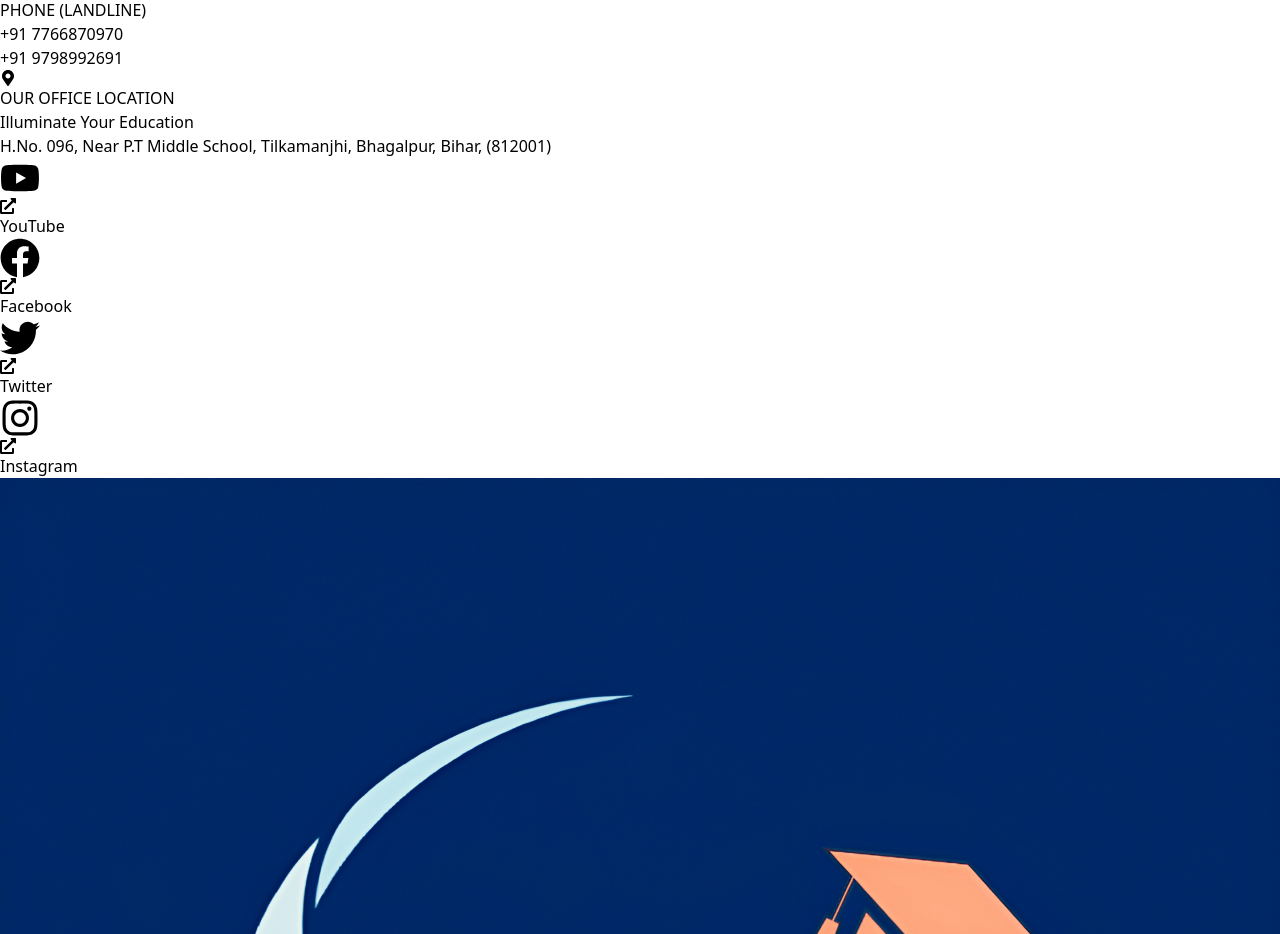
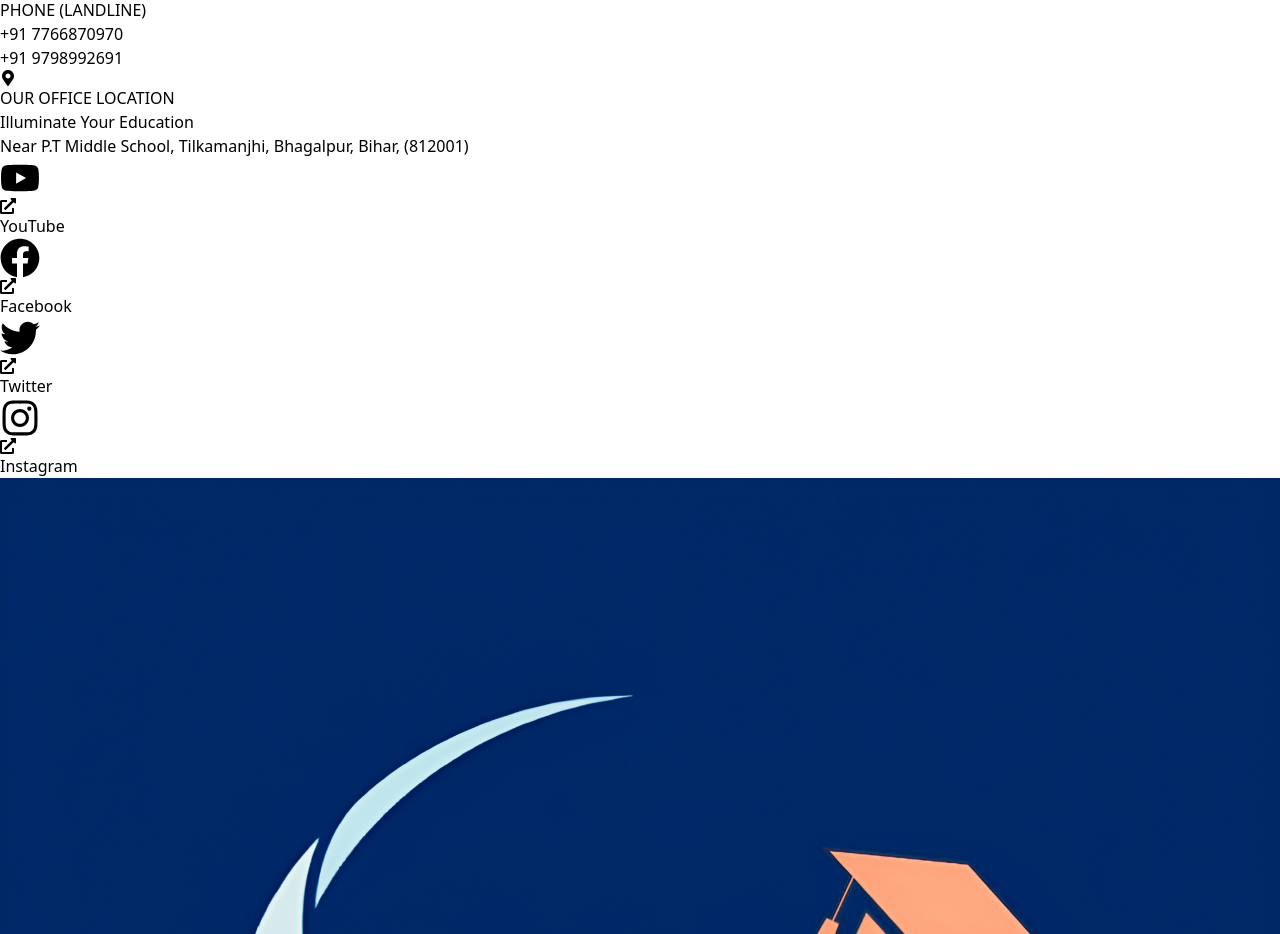
Before and after one commit to LakshmanKrsah/EducationApp, a React (Vite) app in the folder IYE/: page /contact in a window 1280 px wide. Shown: the part 5682-6616 px from the top of the page. Built offline with nearby package versions, Linux system fonts and the light colour scheme.

Commit message:
some change in about

```diff
--- a/IYE/src/component/AboutUs.jsx
+++ b/IYE/src/component/AboutUs.jsx
@@ -192,7 +192,7 @@ const AboutUs = () => {
                             <div className="bg-white dark:bg-slate-800 rounded-lg shadow-lg overflow-hidden">
                                 <img
                                     src="./public/images/shubham.jpg"
-                                    alt="Ella Grace"
+                                    alt="Shubham Anand"
                                     className="w-full h-80 object-cover"
                                 />
                                 <div className="p-4 text-center">
@@ -216,7 +216,7 @@ const AboutUs = () => {
                             <div className="bg-white dark:bg-slate-800 rounded-lg shadow-lg overflow-hidden">
                                 <img
                                     src="./public/images/saurav.jpg"
-                                    alt="Kylian Herrera"
+                                    alt="Surendra Saurav"
                                     className="w-full h-80 object-cover"
                                 />
                                 <div className="p-4 text-center">
--- a/IYE/src/component/ContactUs.jsx
+++ b/IYE/src/component/ContactUs.jsx
@@ -128,7 +128,7 @@ const ContactUs = () => {
               </div>
               <h3 className="text-xl font-bold">OUR OFFICE LOCATION</h3>
               <p>Illuminate Your Education</p>
-              <p>H.No. 096, Near P.T Middle School, Tilkamanjhi, Bhagalpur, Bihar, (812001)</p>
+              <p>Near P.T Middle School, Tilkamanjhi, Bhagalpur, Bihar, (812001)</p>
             </div>
           </div>
         </div>
```
